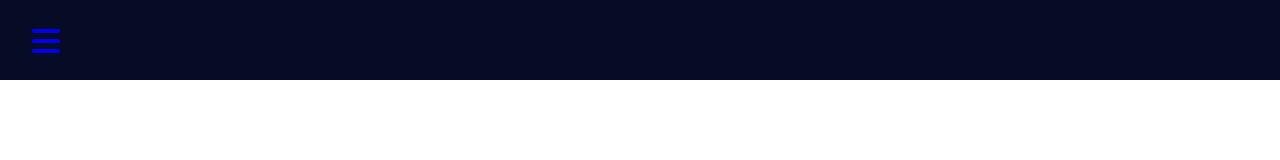
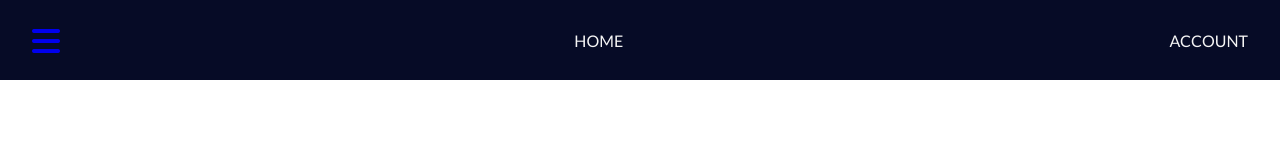
Before and after one commit to Scott-Hillier/tournament-organizer, a React (Create React App) app in the folder polo-react/: page / in a window 1280 px wide. Shown: the top 160 px of the page. Built offline with nearby package versions, Linux system fonts and the light colour scheme.

Commit message:
updated navbar

```diff
--- a/polo-react/src/components/Navbar.js
+++ b/polo-react/src/components/Navbar.js
@@ -14,12 +14,14 @@ function Navbar() {
         <Link to="#" className="menu-bars">
           <i class="fa fa-bars" aria-hidden="true" onClick={showSidebar}></i>
         </Link>
+        <div className="nav-icon">HOME</div>
+        <div className="nav-account">ACCOUNT</div>
       </div>
       <nav className={sidebar ? "nav-menu active" : "nav-menu"}>
         <ul className="nav-menu-items" onClick={showSidebar}>
           <li className="navbar-toggle">
             <Link to="#" className="menu-bars">
-              <i class="fa fa-address-book" aria-hidden="true"></i>
+              <i class="fa fa-times" aria-hidden="true"></i>
             </Link>
           </li>
           {SidebarData.map((item, index) => {
--- a/polo-react/src/components/SidebarData.js
+++ b/polo-react/src/components/SidebarData.js
@@ -6,26 +6,20 @@ export const SidebarData = [
     cName: "nav-text",
   },
   {
-    title: "Reports",
-    path: "/reports",
+    title: "Tournaments",
+    path: "/tournaments",
 
     cName: "nav-text",
   },
   {
-    title: "Products",
-    path: "/products",
+    title: "Organize",
+    path: "/organize",
 
     cName: "nav-text",
   },
   {
-    title: "Team",
-    path: "/team",
-
-    cName: "nav-text",
-  },
-  {
-    title: "Messages",
-    path: "/messages",
+    title: "Teams",
+    path: "/teams",
 
     cName: "nav-text",
   },
--- a/polo-react/src/styles/Navbar.scss
+++ b/polo-react/src/styles/Navbar.scss
@@ -2,8 +2,15 @@
   background-color: #060b26;
   height: 80px;
   display: flex;
-  justify-content: start;
+  justify-content: space-between;
   align-items: center;
+  color: whitesmoke;
+  .nav-icon {
+    padding: 2em;
+  }
+  .nav-account {
+    padding: 2em;
+  }
 }
 
 .menu-bars {
```
